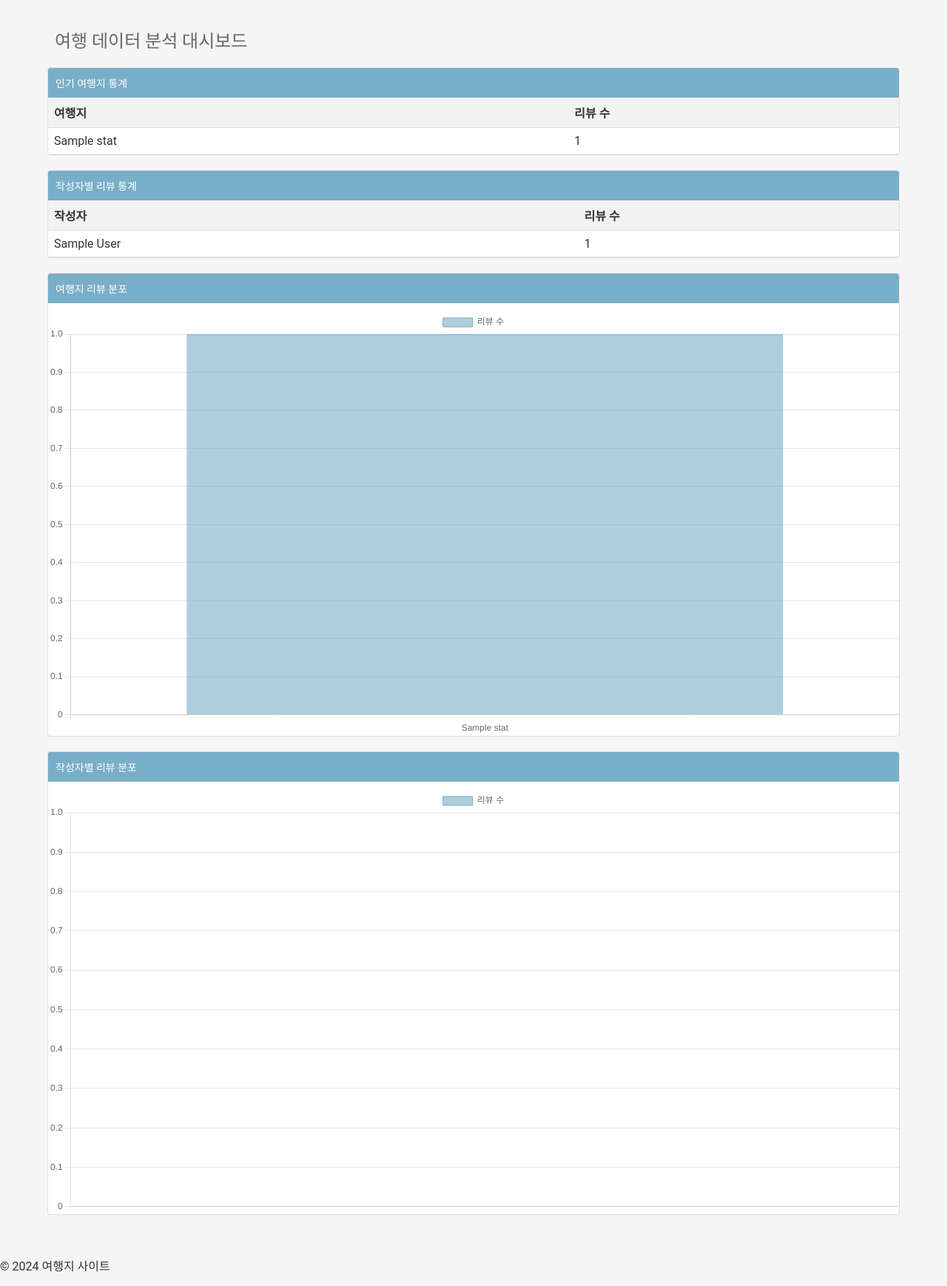
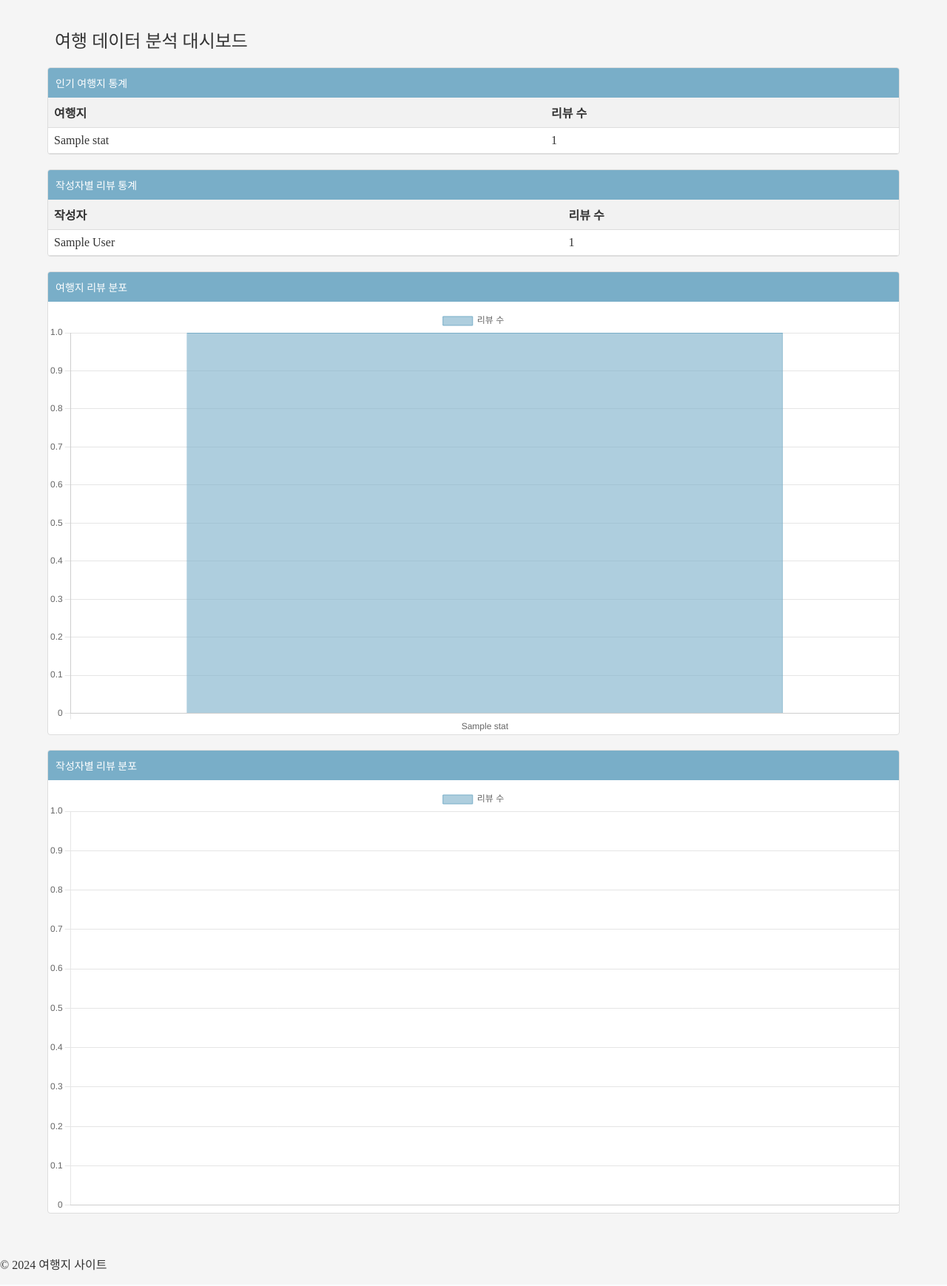
Before and after one commit to Cup-Of-Liber-Tea/MapPro, a Django app: template data/templates/travel_stats.html in a window 1280 px wide. Shown: the whole page at 74% size. After the commit the page ends 1718 px from the top, so only its background shows below. Run offline with Django 3.2, Linux system fonts and the light colour scheme; the template is opened without the code that fills it: most values are stand-ins (such as "Sample title", 1, 10 or a date in 2020).

Commit message:
모든걸 개같이 실패후 롤백

```diff
--- a/data/templates/travel_stats.html
+++ b/data/templates/travel_stats.html
@@ -7,7 +7,7 @@
     <title>여행 데이터 분석</title>
     <style>
         body {
-            font-family: "Roboto", "Lucida Grande", "DejaVu Sans", "Bitstream Vera Sans", Verdana, Arial, sans-serif;
+            /* font-family: "Roboto", "Lucida Grande", "DejaVu Sans", "Bitstream Vera Sans", Verdana, Arial, sans-serif; */
             margin: 0;
             padding: 0;
             color: #333;
@@ -21,7 +21,7 @@
         h1 {
             font-weight: 300;
             font-size: 24px;
-            color: #666;
+            /* color: #666; */
             padding: 0 10px;
             margin-bottom: 20px;
         }
```
